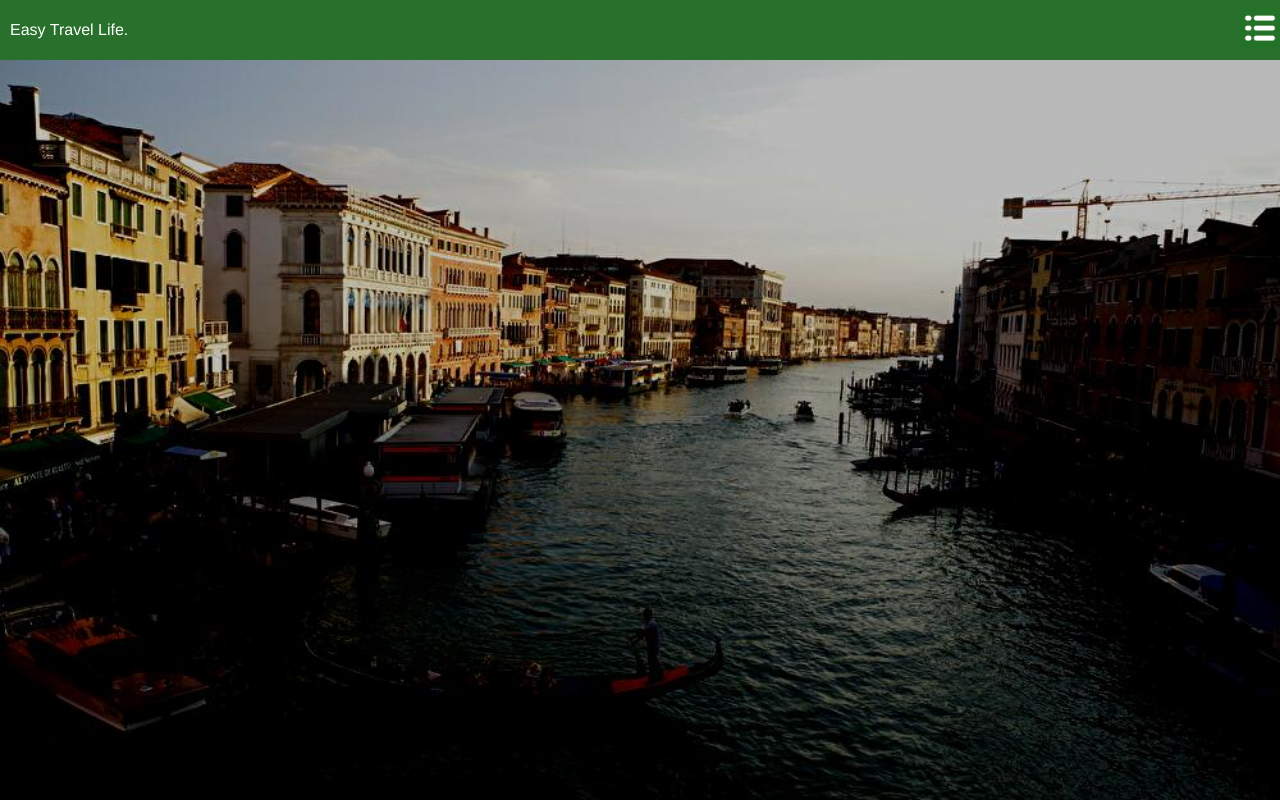
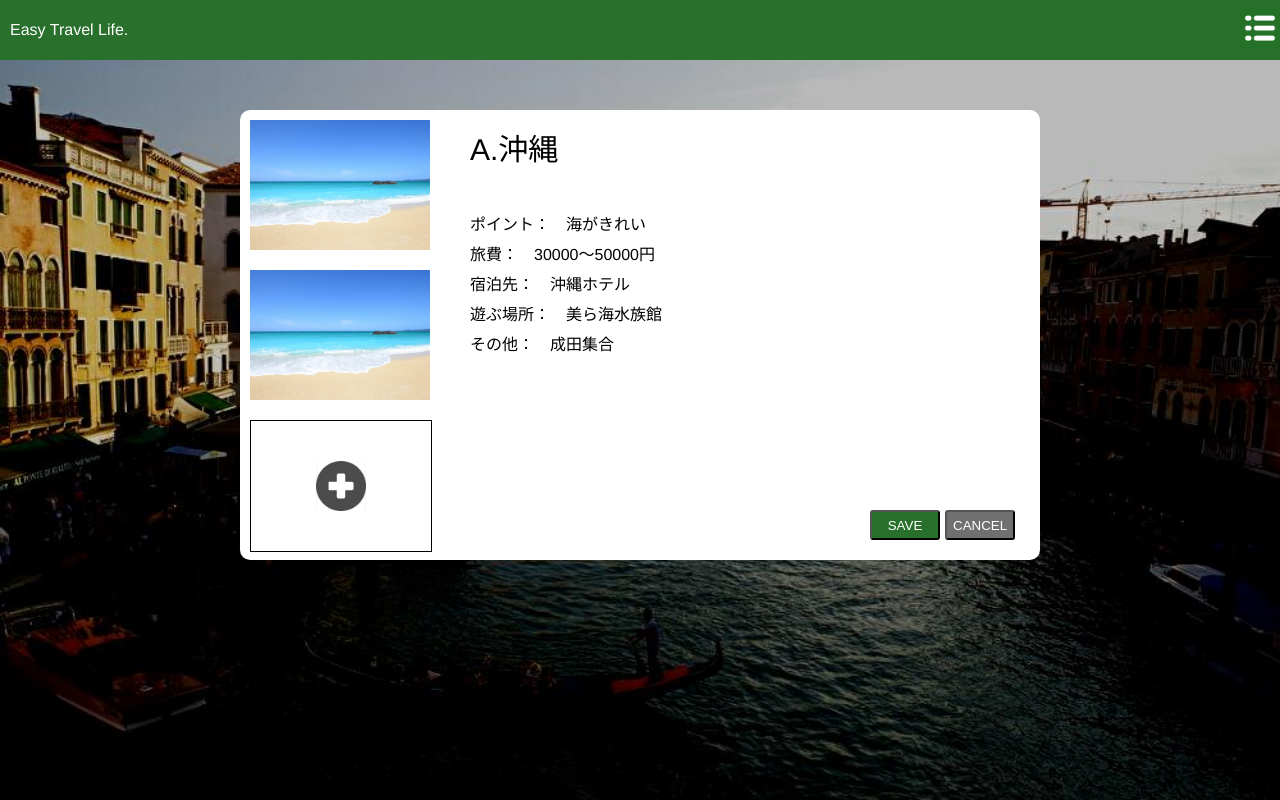
Before and after one commit to shizit/Angular_HelloWorld, an Angular app: page /candidate-edit in a window 1280 px wide. Before the commit this address led to /. Built offline with nearby package versions, Linux system fonts and the light colour scheme.

Commit message:
candidate-edit画面実装

```diff
--- a/src/app/app-routing.module.ts
+++ b/src/app/app-routing.module.ts
@@ -6,6 +6,7 @@ import { TravelSelectComponent } from './travel-select/travel-select.component';
 import { TravelRegisterComponent } from './travel-register/travel-register.component';
 import { CandidateListComponent } from './candidate-list/candidate-list.component';
 import { CandidateDetailComponent } from './candidate-detail/candidate-detail.component';
+import { CandidateEditComponent } from './candidate-edit/candidate-edit.component';
 
 const routes: Routes = [
   { path: 'login', component: LoginComponent },
@@ -13,7 +14,8 @@ const routes: Routes = [
   { path: 'travel-select', component: TravelSelectComponent },
   { path: 'travel-register', component: TravelRegisterComponent },
   { path: 'candidate-list', component: CandidateListComponent },
-  { path: 'candidate-detail', component: CandidateDetailComponent }
+  { path: 'candidate-detail', component: CandidateDetailComponent },
+  { path: 'candidate-edit', component: CandidateEditComponent }
 ];
 
 @NgModule({
--- a/src/app/app.module.ts
+++ b/src/app/app.module.ts
@@ -14,6 +14,7 @@ import { HeaderComponent } from './header/header.component';
 import { LoginModalComponent } from './login-modal/login-modal.component';
 import { CandidateListComponent } from './candidate-list/candidate-list.component';
 import { CandidateDetailComponent } from './candidate-detail/candidate-detail.component';
+import { CandidateEditComponent } from './candidate-edit/candidate-edit.component';
 
 @NgModule({
   declarations: [
@@ -26,7 +27,8 @@ import { CandidateDetailComponent } from './candidate-detail/candidate-detail.co
     HeaderComponent,
     LoginModalComponent,
     CandidateListComponent,
-    CandidateDetailComponent
+    CandidateDetailComponent,
+    CandidateEditComponent
   ],
   imports: [
     BrowserModule,
--- a/src/app/candidate-detail/candidate-detail.component.html
+++ b/src/app/candidate-detail/candidate-detail.component.html
@@ -31,7 +31,13 @@
       />
     </div>
     <div class="candidate-detail-edit">
-      <button class="candidate-detail-edit-button" type="submit" >EDIT</button>
+      <button
+        class="candidate-detail-edit-button"
+        type="submit"
+        (click)="toCandidateEdit()"
+      >
+        EDIT
+      </button>
     </div>
   </div>
 </div>
--- a/src/app/candidate-detail/candidate-detail.component.ts
+++ b/src/app/candidate-detail/candidate-detail.component.ts
@@ -16,5 +16,8 @@ export class CandidateDetailComponent implements OnInit {
   toCandidateList() {
     this.router.navigateByUrl('/candidate-list');
   }
+  toCandidateEdit() {
+    this.router.navigateByUrl('/candidate-edit');
+  }
 
 }
--- /dev/null
+++ b/src/app/candidate-edit/candidate-edit.component.css
@@ -0,0 +1,65 @@
+.candidate-detail {
+    width: 800px;
+    height: 450px;
+    background-color: #fff;
+    border-radius: 10px;
+    margin: 50px auto;
+    display: flex;
+  }
+  .candidate-images {
+    width: 200px;
+    display: flex;
+    flex-wrap: wrap;
+  }
+  .candidate-image {
+      width: 180px;
+      height: 130px;
+      margin: 10px;
+  }
+  .candidate-info {
+      padding-left:30px;
+      width: 400px;
+  }
+  .candidate-info-title {
+      height: 80px;
+      line-height: 80px;
+      font-size: 30px;
+  }
+  .candidate-info-contents {
+      margin-top:20px;
+  }
+  .candidate-info-content {
+      height:30px;
+      line-height: 30px;
+  }
+  .candidate-actions {
+      width:170px;
+      height: 450px;
+      display: flex;
+      align-items: flex-end;
+  }
+  button {
+    width: 70px;
+    height: 30px;
+    margin-right: 5px;
+    border-radius: 3px;
+    color: #fff;
+}
+.candidate-buttons {
+    margin-bottom:20px;
+}
+
+#save-button {
+    background-color: #29702C;
+}
+#cancel-button {
+    background-color: #707070;
+}
+#candidate-image-add-icon {
+    border: 1px solid;
+}
+.add-icon {
+    width: 50px;
+    height: 50px;
+    margin: 40px 65px;
+}
--- /dev/null
+++ b/src/app/candidate-edit/candidate-edit.component.html
@@ -0,0 +1,34 @@
+<div class="candidate-detail">
+    <div class="candidate-images">
+      <img class="candidate-image" src="../../assets/images/okinawa.jpg" />
+      <img class="candidate-image" src="../../assets/images/okinawa.jpg" />
+      <div class="candidate-image" id="candidate-image-add-icon">
+        <img class="add-icon" src="../../assets/images/plusicon.png" />
+      </div>
+
+    </div>
+    <div class="candidate-info">
+      <div class="candidate-info-title">A.沖縄</div>
+      <div class="candidate-info-contents">
+        <div class="candidate-info-content">
+          <span>ポイント：　海がきれい</span>
+        </div>
+        <div class="candidate-info-content">
+          <span>旅費：　30000～50000円</span>
+        </div>
+        <div class="candidate-info-content">
+          <span>宿泊先：　沖縄ホテル</span>
+        </div>
+        <div class="candidate-info-content">
+          <span>遊ぶ場所：　美ら海水族館</span>
+        </div>
+        <div class="candidate-info-content"><span>その他：　成田集合</span></div>
+      </div>
+    </div>
+    <div class="candidate-actions">
+        <div class="candidate-buttons">
+        <button type="submit" id="save-button" (click)="toCandidateDetail()">SAVE</button>
+        <button type="submit" id="cancel-button" (click)="toCandidateDetail()">CANCEL</button>
+    </div>
+    </div>
+  </div>
--- /dev/null
+++ b/src/app/candidate-edit/candidate-edit.component.ts
@@ -0,0 +1,20 @@
+import { Component, OnInit } from '@angular/core';
+import { Router } from '@angular/router';
+
+@Component({
+  selector: 'app-candidate-edit',
+  templateUrl: './candidate-edit.component.html',
+  styleUrls: ['./candidate-edit.component.css']
+})
+export class CandidateEditComponent implements OnInit {
+
+  constructor(private router: Router) { }
+
+  ngOnInit(): void {
+  }
+
+  toCandidateDetail() {
+    this.router.navigateByUrl('/candidate-detail');
+  }
+
+}
```
Also changed, not shown: 1 other file (tests, documents, lock files or other folders).
